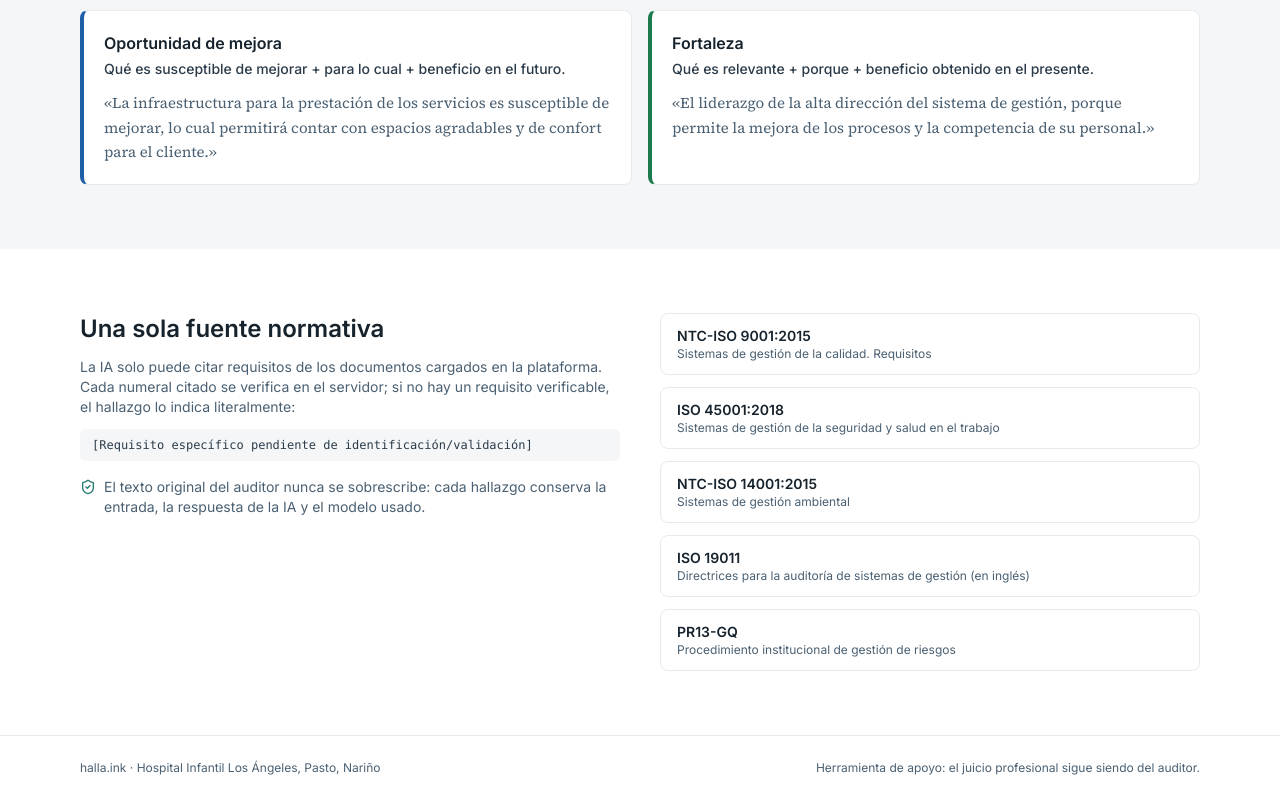
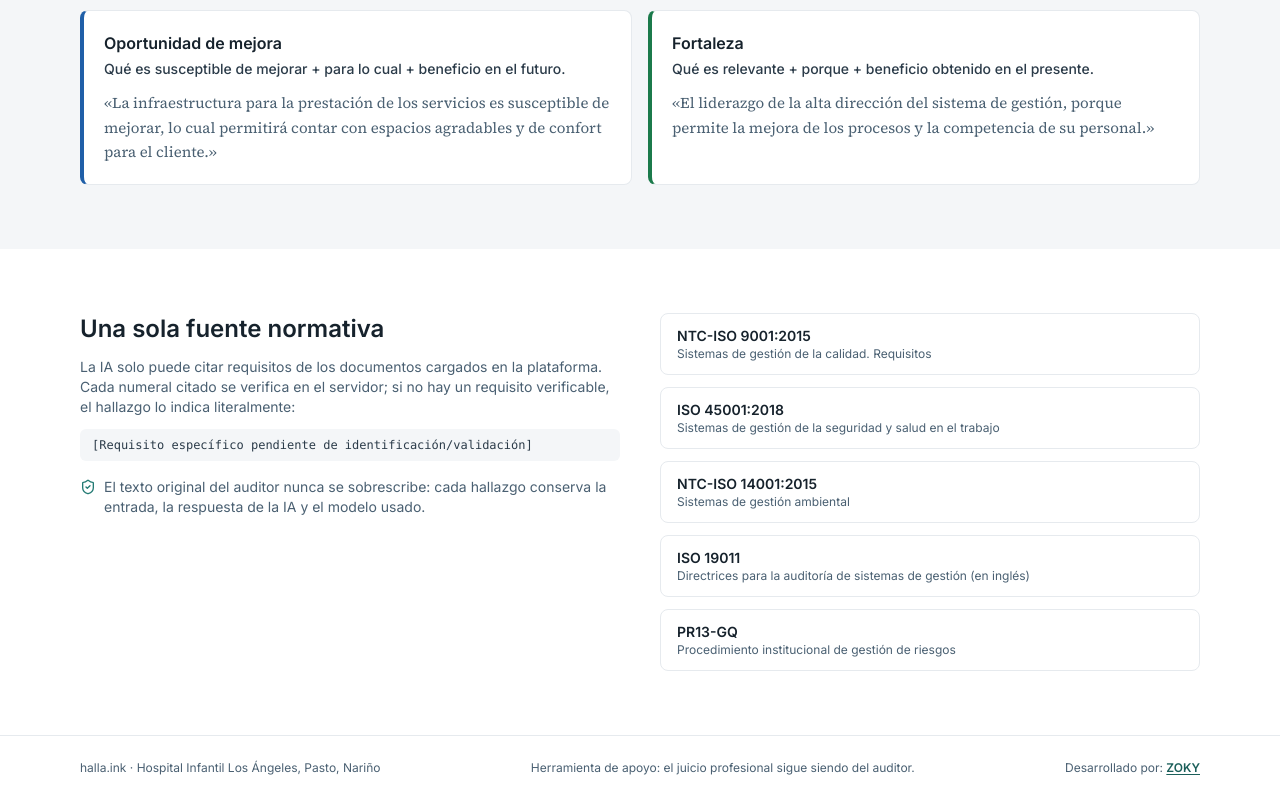
Before and after one commit to OscarNarvaez/pg_web_halla, a React (Vite) app: page / in a window 1280 px wide. Shown: the part 1448-2248 px from the top of the page. Built offline with nearby package versions, Linux system fonts and the light colour scheme; no server answers.

Commit message:
feat(ui): pie de página con «Desarrollado por: ZOKY» enlazado al portafolio

```diff
--- a/src/components/layout/AppShell.jsx
+++ b/src/components/layout/AppShell.jsx
@@ -6,6 +6,7 @@ import { RutaAnteriorProvider } from '../../contexts/RutaAnteriorContext'
 import { cx } from '../../lib/cx'
 import { objetoAuditado } from '../../lib/catalogos'
 import { perfilIncompleto } from '../../lib/esquemas'
+import { Creditos } from './Creditos'
 import { Marca } from './Marca'
 
 const NAVEGACION = [
@@ -77,7 +78,7 @@ export function AppShell() {
   }, [menuAbierto])
 
   return (
-    <div className="min-h-screen lg:flex">
+    <div className="flex min-h-screen flex-col lg:flex-row">
       <a href="#contenido" className="sr-only focus:not-sr-only focus:fixed focus:left-4 focus:top-4 focus:z-50 focus:rounded-md focus:bg-white focus:px-3 focus:py-2">
         Saltar al contenido
       </a>
@@ -124,6 +125,8 @@ export function AppShell() {
         </div>
       )}
 
+      {/* El pie queda al fondo de la pantalla aunque la página sea corta */}
+      <div className="flex min-w-0 flex-1 flex-col">
         <main id="contenido" className="min-w-0 flex-1 px-4 py-6 sm:px-6 lg:px-10 lg:py-8">
           {perfilIncompleto(perfil) && location.pathname !== '/app/perfil' && (
             <p role="status" className="no-imprimir mb-6 rounded-md border border-obs-borde bg-obs-bg px-4 py-3 text-sm text-obs-texto">
@@ -135,6 +138,10 @@ export function AppShell() {
             <Outlet />
           </RutaAnteriorProvider>
         </main>
+        <footer className="no-imprimir border-t border-tinta-100 px-4 py-3 sm:px-6 lg:px-10">
+          <Creditos />
+        </footer>
+      </div>
     </div>
   )
 }
--- /dev/null
+++ b/src/components/layout/Creditos.jsx
@@ -0,0 +1,25 @@
+import { cx } from '../../lib/cx'
+
+const PORTAFOLIO = 'https://oscarnarvaez.github.io/personalPortfolio/'
+
+/**
+ * Crédito del desarrollador para el pie de página: «ZOKY» abre su portafolio en una pestaña nueva.
+ * @param {object} props
+ * @param {boolean} [props.invertida=false] Sobre fondo oscuro (pantallas con la foto de la fachada).
+ * @param {string} [props.className]
+ */
+export function Creditos({ invertida = false, className }) {
+  return (
+    <p className={cx('text-xs', invertida ? 'text-tinta-100' : 'text-tinta-500', className)}>
+      Desarrollado por:{' '}
+      <a
+        href={PORTAFOLIO}
+        target="_blank"
+        rel="noopener noreferrer"
+        className={cx('rounded-sm font-semibold underline underline-offset-2', invertida ? 'text-white hover:text-halla-100' : 'text-halla-700 hover:text-halla-600')}
+      >
+        ZOKY<span className="sr-only"> (se abre en una pestaña nueva)</span>
+      </a>
+    </p>
+  )
+}
--- a/src/components/layout/LayoutPublico.jsx
+++ b/src/components/layout/LayoutPublico.jsx
@@ -1,21 +1,25 @@
+import { Creditos } from './Creditos'
 import { Marca } from './Marca'
 import { FondoFachada } from './FondoFachada'
 
 /** Contenedor de las pantallas de acceso: la fachada del hospital de fondo, la marca arriba y una tarjeta centrada. */
 export function LayoutPublico({ titulo, descripcion, children, ancho = 'max-w-md' }) {
   return (
-    <main className="relative isolate flex min-h-screen flex-col items-center px-4 py-10 sm:justify-center">
+    <div className="relative isolate flex min-h-screen flex-col items-center px-4 py-10 sm:justify-center">
       {/* Fijos: en formularios largos (registro) el fondo no se desplaza ni se corta */}
       <FondoFachada className="fixed inset-0 -z-10" />
       <div aria-hidden="true" className="fixed inset-0 -z-10 bg-tinta-900/70" />
-      <div className={`w-full ${ancho}`}>
+      <main className={`w-full ${ancho}`}>
         <Marca conInstitucion invertida className="mb-8" />
         <div className="rounded-lg border border-tinta-100 bg-white p-6 shadow-xl sm:p-8">
           <h1 className="text-xl font-semibold text-tinta-900">{titulo}</h1>
           {descripcion && <p className="mt-1 text-sm text-tinta-500">{descripcion}</p>}
           <div className="mt-6">{children}</div>
         </div>
-      </div>
-    </main>
+      </main>
+      <footer className="mt-6">
+        <Creditos invertida />
+      </footer>
+    </div>
   )
 }
--- a/src/pages/Landing.jsx
+++ b/src/pages/Landing.jsx
@@ -2,6 +2,7 @@ import { Link, Navigate } from 'react-router-dom'
 import { BookCheck, FileText, PenLine, ShieldCheck, Sparkles } from 'lucide-react'
 import { useAuth } from '../contexts/AuthContext'
 import { CLASIFICACIONES, DOCUMENTOS, ESTRUCTURAS, INSTITUCION, MARCADOR_PENDIENTE, TONOS } from '../lib/catalogos'
+import { Creditos } from '../components/layout/Creditos'
 import { Marca } from '../components/layout/Marca'
 import { FondoFachada } from '../components/layout/FondoFachada'
 
@@ -125,6 +126,7 @@ export default function Landing() {
         <div className="mx-auto flex max-w-6xl flex-wrap items-center justify-between gap-2 px-4 py-6 text-xs text-tinta-500">
           <span>halla.ink · {INSTITUCION.nombre}, {INSTITUCION.ciudad}</span>
           <span>Herramienta de apoyo: el juicio profesional sigue siendo del auditor.</span>
+          <Creditos />
         </div>
       </footer>
     </div>
```
Also changed, not shown: scripts/probar-interfaz.mjs (+11 -0 lines). Lines whose indentation alone changed are shown as unchanged.
